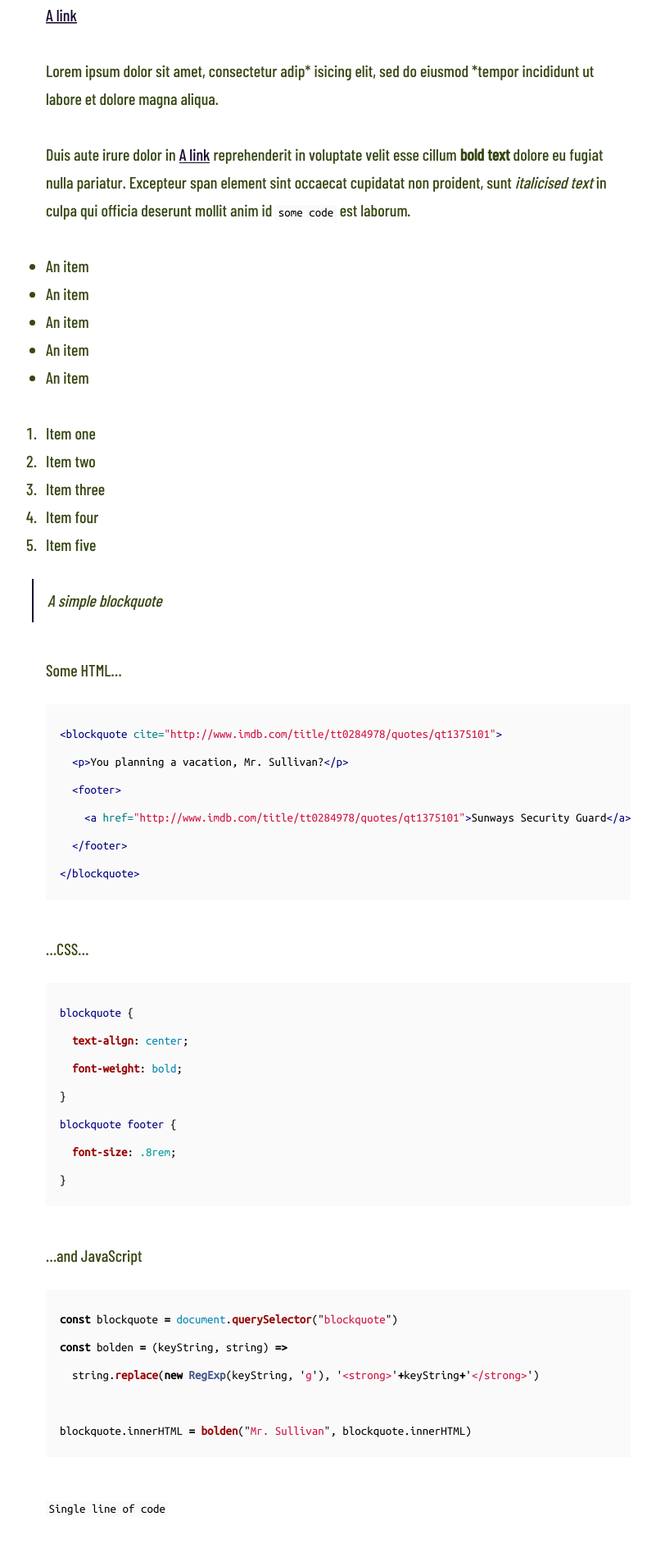
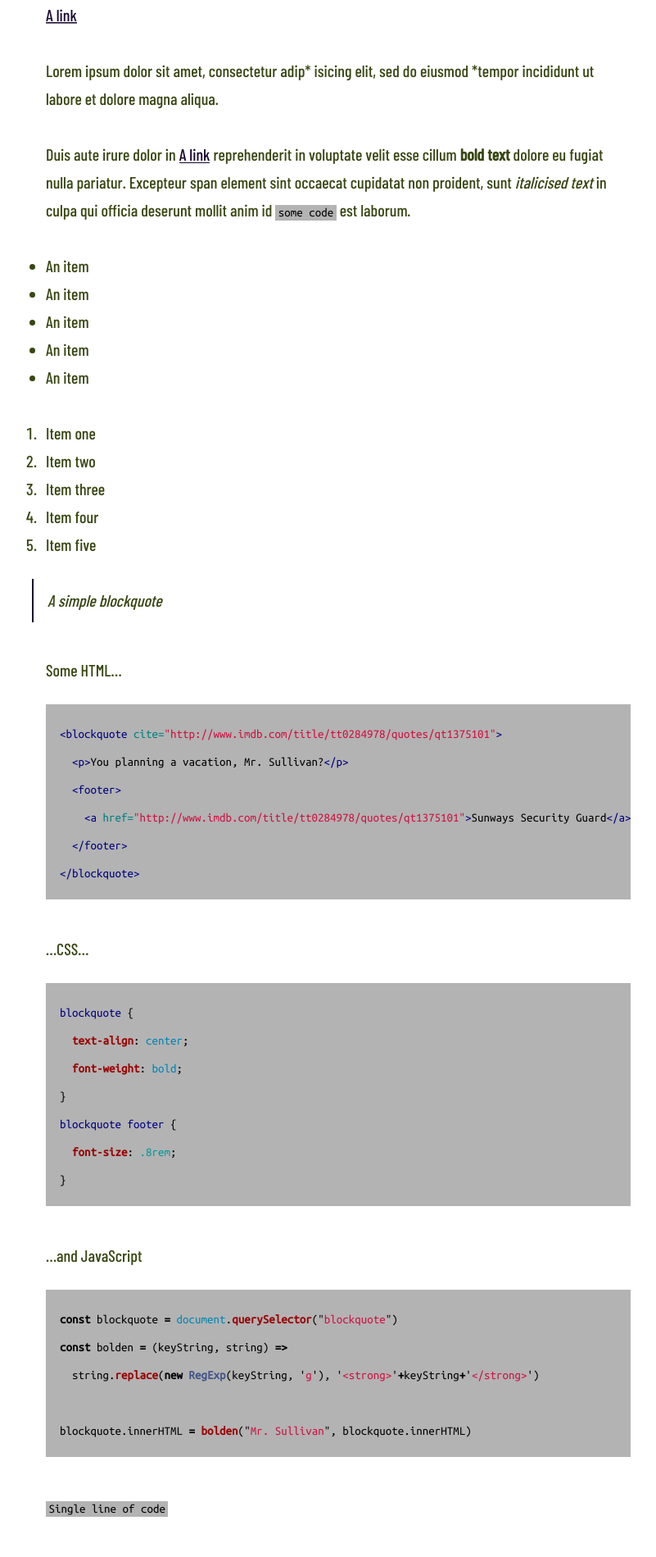
Before and after one commit to daviddarnes/alembic, a Jekyll site: the page built from elements.md, in a window 1280 px wide. Shown: the part 885-2784 px from the top of the page at 82% size, without its empty margins (8-809 px from the left). Built offline with Jekyll 4.4.1, drawn with Linux system fonts in a browser that asks for light colours; some web fonts are replaced.

Commit message:
Update _settings.scss

```diff
--- a/_sass/_settings.scss
+++ b/_sass/_settings.scss
@@ -1,6 +1,6 @@
 // Background colours
 $backgroundColour: #ffffff !default;
-$codeBackgroundColour: #fafafa !default;
+$codeBackgroundColour: #b3b3b3 !default;
 $featureBackgroundColour: #f9fafa !default;
 $accentColour: #040218 !default;
 
```
